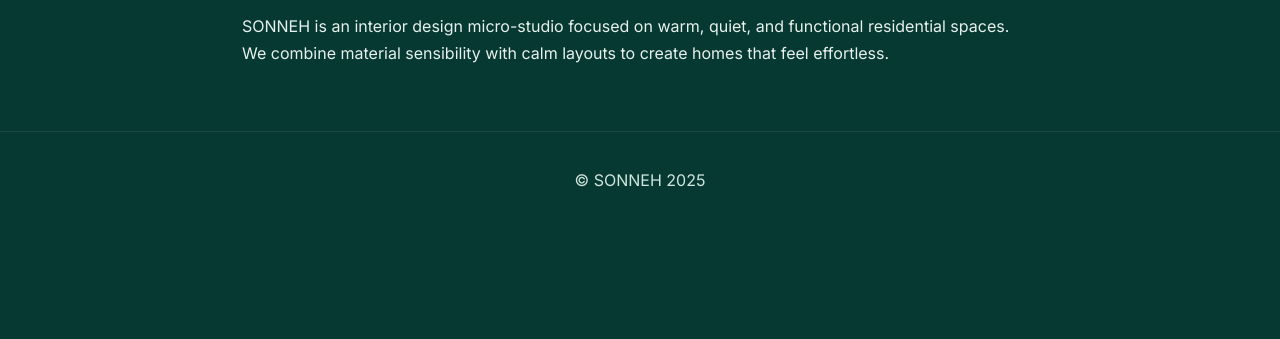
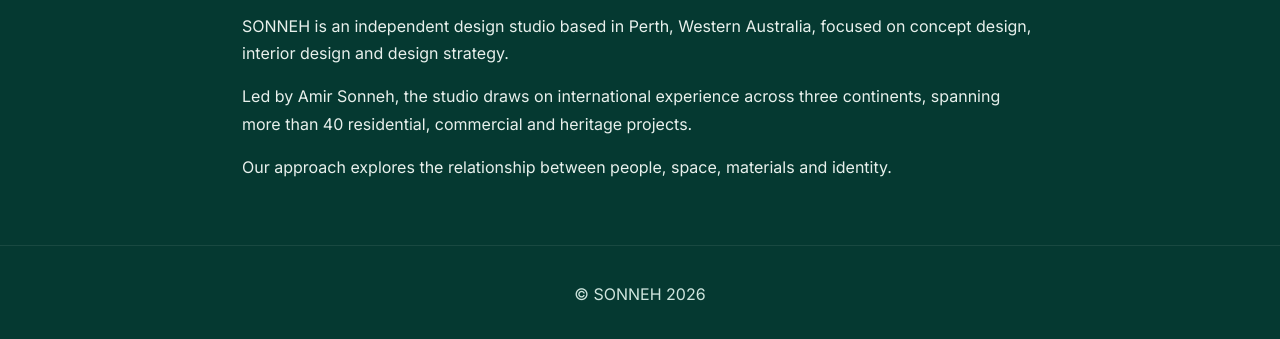
Before and after one commit to amirsoneh/sonneh-site, a plain HTML site: page about.html in a window 1280 px wide. Shown: the part 165-504 px from the top of the page. Drawn offline with Linux system fonts and the light colour scheme.

Commit message:
Update about.html

```diff
--- a/about.html
+++ b/about.html
@@ -1,3 +1,4 @@
+
 <!DOCTYPE html>
 <html lang="en" dir="ltr">
 <head>
@@ -23,15 +24,28 @@
 
   <main class="page">
     <h1>About</h1>
+
     <p>
-      SONNEH is an interior design micro-studio focused on warm, quiet, and functional
-      residential spaces. We combine material sensibility with calm layouts to create
-      homes that feel effortless.
+      SONNEH is an independent design studio based in Perth,
+      Western Australia, focused on concept design,
+      interior design and design strategy.
     </p>
+
+    <p>
+      Led by Amir Sonneh, the studio draws on international
+      experience across three continents, spanning more than
+      40 residential, commercial and heritage projects.
+    </p>
+
+    <p>
+      Our approach explores the relationship between
+      people, space, materials and identity.
+    </p>
+
   </main>
 
   <footer class="footer">
-    <p>© SONNEH 2025</p>
+    <p>© SONNEH 2026</p>
   </footer>
 </body>
 </html>
```
